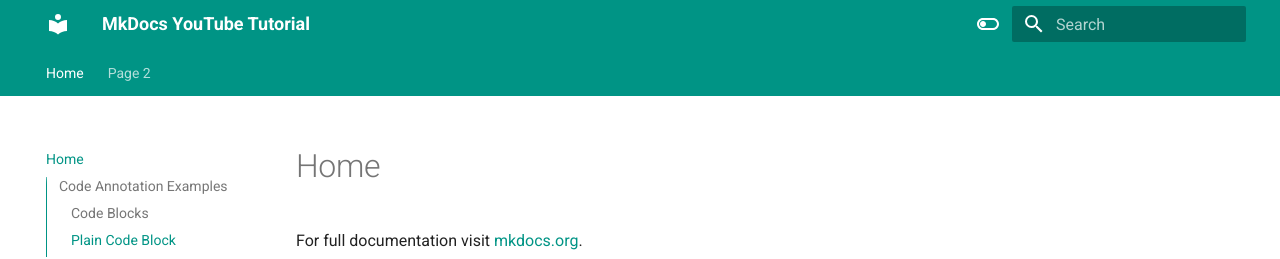
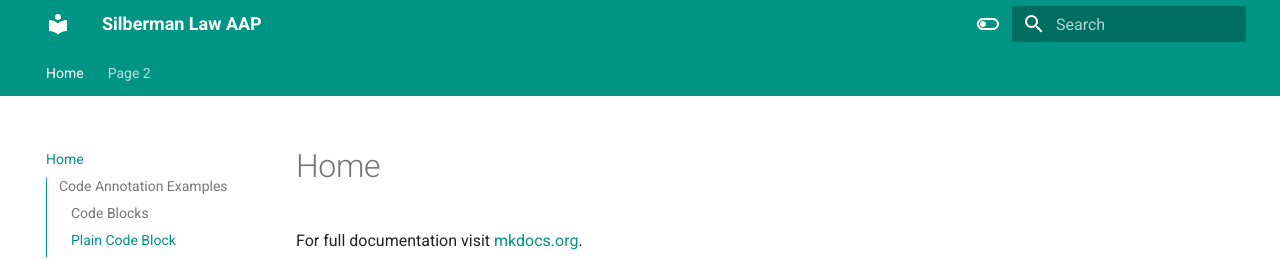
Before and after one commit to Silberman-Law/mkdocs-aap, an MkDocs documentation site: the page built from docs/index.md, in a window 1280 px wide. Shown: the top 259 px of the page. Built offline with MkDocs 1.6.1 and Material for MkDocs 9.7.7, drawn with Linux system fonts in a browser that asks for light colours.

Commit message:
updated site title

```diff
--- a/mkdocs.yml
+++ b/mkdocs.yml
@@ -1,4 +1,4 @@
-site_name: MkDocs YouTube Tutorial
+site_name: Silberman Law AAP
 site_url: https://james-willett.github.io/mkdocs-material-youtube-tutorial/
 theme:
   name: material
```
